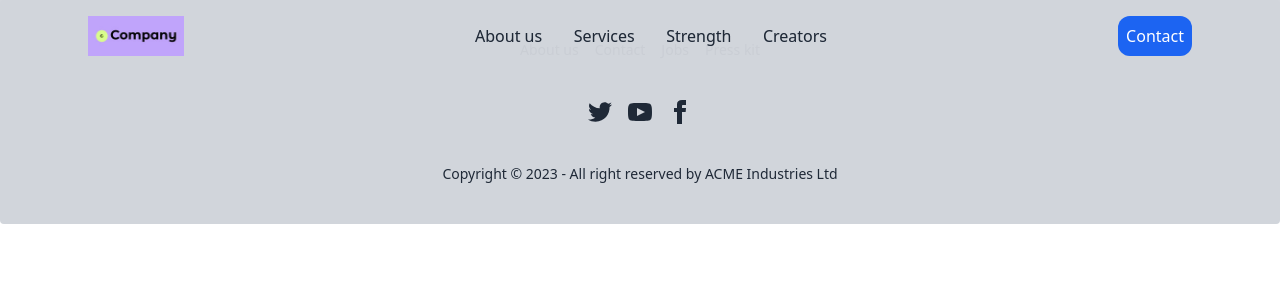
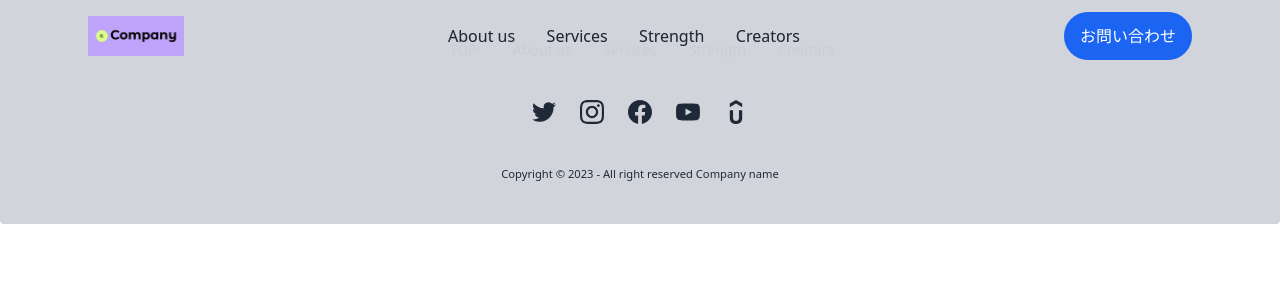
Before and after one commit to JunyaNomura/business-site-shopify, a Next.js app: page /components/Header in a window 1280 px wide. Shown: the top 300 px of the page. Built offline with nearby package versions, Linux system fonts and the light colour scheme.

Commit message:
Footer has been edited properly

```diff
--- a/pages/components/Footer.tsx
+++ b/pages/components/Footer.tsx
@@ -1,25 +1,60 @@
 import Link from 'next/link';
-
+import links from '../subcomponents/links'
+import { SiUdemy, SiTwitter, SiInstagram, SiYoutube, SiFacebook} from 'react-icons/si'
 
 const Footer = () => {
   return (
-    <footer className="footer footer-center p-10 bg-gray-300 text-base-content rounded">
-      <div className="grid grid-flow-col gap-4">
-        <Link href="#" className="link link-hover">About us</Link>
-        <Link href="#" className="link link-hover">Contact</Link>
-        <Link href="#" className="link link-hover">Jobs</Link>
-        <Link href="#" className="link link-hover">Press kit</Link>
+    <footer className="footer footer-center py-10 px-6 bg-gray-300 text-base-content rounded">
+      {/* site menu */}
+      <ul className="lg:grid lg:grid-flow-col lg:gap-2">
+        <li className="">
+          <Link href="#" className="py-2 px-4 hover:bg-white rounded-lg duration-300">
+            TOP
+          </Link>
+        </li>
+        {links.map((link) => (
+          <li key={link.id}>
+            <Link href={link.url} className="py-2 px-3 hover:bg-white rounded-lg duration-300">
+              {link.name}
+            </Link>
+          </li>
+        ))}
+      </ul>
+      {/* sns */}
+      <div>
+        <ul className="grid grid-flow-col gap-6">
+          <li>
+            <Link href="#">
+              < SiTwitter className="w-6 h-6 hover:text-gray-400"/>
+            </Link>
+          </li>
+          <li>
+            <Link href="#">
+              < SiInstagram className="w-6 h-6 hover:text-gray-400"/>
+            </Link>
+          </li>
+          <li>
+            <Link href="#">
+              < SiFacebook className="w-6 h-6 hover:text-gray-400"/>
+            </Link>
+          </li>
+          <li>
+            <Link href="#">
+              < SiYoutube className="w-6 h-6 hover:text-gray-400"/>
+            </Link>
+          </li>
+          <li>
+            <Link href="#">
+              < SiUdemy className="w-6 h-6 hover:text-gray-400"/>
+            </Link>
+          </li>
+        </ul>
       </div>
-      <div>
-        <div className="grid grid-flow-col gap-4">
-          <Link href="#"><svg xmlns="http://www.w3.org/2000/svg" width="24" height="24" viewBox="0 0 24 24" className="fill-current"><path d="M24 4.557c-.883.392-1.832.656-2.828.775 1.017-.609 1.798-1.574 2.165-2.724-.951.564-2.005.974-3.127 1.195-.897-.957-2.178-1.555-3.594-1.555-3.179 0-5.515 2.966-4.797 6.045-4.091-.205-7.719-2.165-10.148-5.144-1.29 2.213-.669 5.108 1.523 6.574-.806-.026-1.566-.247-2.229-.616-.054 2.281 1.581 4.415 3.949 4.89-.693.188-1.452.232-2.224.084.626 1.956 2.444 3.379 4.6 3.419-2.07 1.623-4.678 2.348-7.29 2.04 2.179 1.397 4.768 2.212 7.548 2.212 9.142 0 14.307-7.721 13.995-14.646.962-.695 1.797-1.562 2.457-2.549z"></path></svg></Link>
-          <Link href="#"><svg xmlns="http://www.w3.org/2000/svg" width="24" height="24" viewBox="0 0 24 24" className="fill-current"><path d="M19.615 3.184c-3.604-.246-11.631-.245-15.23 0-3.897.266-4.356 2.62-4.385 8.816.029 6.185.484 8.549 4.385 8.816 3.6.245 11.626.246 15.23 0 3.897-.266 4.356-2.62 4.385-8.816-.029-6.185-.484-8.549-4.385-8.816zm-10.615 12.816v-8l8 3.993-8 4.007z"></path></svg></Link>
-          <Link href="#"><svg xmlns="http://www.w3.org/2000/svg" width="24" height="24" viewBox="0 0 24 24" className="fill-current"><path d="M9 8h-3v4h3v12h5v-12h3.642l.358-4h-4v-1.667c0-.955.192-1.333 1.115-1.333h2.885v-5h-3.808c-3.596 0-5.192 1.583-5.192 4.615v3.385z"></path></svg></Link>
-        </div>
-      </div>
-      <div>
-        <p>Copyright © 2023 - All right reserved by ACME Industries Ltd</p>
-      </div>
+      <p>
+        <small>
+          Copyright © 2023 - All right reserved Company name
+        </small>
+      </p>
     </footer>
   )
 }
--- a/pages/subcomponents/DesktopNav.tsx
+++ b/pages/subcomponents/DesktopNav.tsx
@@ -2,14 +2,14 @@ import { FC } from 'react'
 import Link from 'next/link'
 import Image from 'next/image'
 import sampleLogo from '../../public/sampleLogo.jpg'
-import links from '../links'
+import links from './links'
 
 const DesktopNav: FC = () => {
   return (
     <>
        {/*Desktop screen */}
        <ul className="hidden lg:block lg:max-w-6xl lg:mx-auto">
-       <div className="py-4 px-6 flex items-center justify-between">
+       <div className="py-3 px-6 flex items-center justify-between">
          {/* left block */}
          <Link href="#">
            <Image src={sampleLogo} alt="campany logo" className="w-24 h-10 object-cover"/>
@@ -28,7 +28,7 @@ const DesktopNav: FC = () => {
          {/* right block */}
            <li>
              <Link href="#">
-               <button type="button" className="p-2 bg-blue-600 text-white hover:bg-blue-400 duration-200 rounded-xl">Contact</button>
+               <button type="button" className="p-3 w-32 bg-blue-600 text-white hover:bg-blue-400 duration-200 rounded-3xl">お問い合わせ</button>
              </Link>
            </li>
 
--- a/pages/subcomponents/MobileNav.tsx
+++ b/pages/subcomponents/MobileNav.tsx
@@ -4,7 +4,7 @@ import Image from 'next/image'
 import sampleLogo from '../../public/sampleLogo.jpg'
 import { RxHamburgerMenu } from 'react-icons/rx'
 import { VscClose } from 'react-icons/vsc'
-import links from '../links';
+import links from './links';
 
 const HiddenMenu: FC = () => {
   return (
@@ -12,7 +12,7 @@ const HiddenMenu: FC = () => {
       <div className="flex flex-col justify-center mb-2">
         {links.map((link) => (
           <li key={link.id}>
-            <Link href={link.url} className="flex justify-end px-8 py-2 hover:bg-gray-50 rounded-lg duration-200">
+            <Link href={link.url} className="flex justify-end px-8 py-2 hover:bg-gray-50 duration-200">
               {link.name}
             </Link>
           </li>
@@ -29,7 +29,7 @@ const MobileNav: FC = () => {
     <>
       {/* mobile screen  */}
       <ul className="lg:hidden">
-        <div className="py-4 px-6 flex items-center justify-between">
+        <div className="py-3 px-6 flex items-center justify-between">
           {/* left block */}
           <Link href="#">
             <Image src={sampleLogo} alt="campany logo" className="w-24 h-10 object-cover"/>
@@ -39,7 +39,7 @@ const MobileNav: FC = () => {
             <div className="flex items-center justify-between">
               <li>
                 <Link href="#">
-                  <button type="button" className="mr-6 p-2 bg-blue-600 text-white hover:bg-blue-400 duration-200 rounded-xl">Contact</button>
+                  <button type="button" className="mr-6 p-3 w-32 bg-blue-600 text-white hover:bg-blue-400 duration-200 rounded-3xl">お問い合わせ</button>
                 </Link>
               </li>
 
```
Also changed, not shown: pages/subcomponents/links.tsx (renamed from pages/links.tsx).
